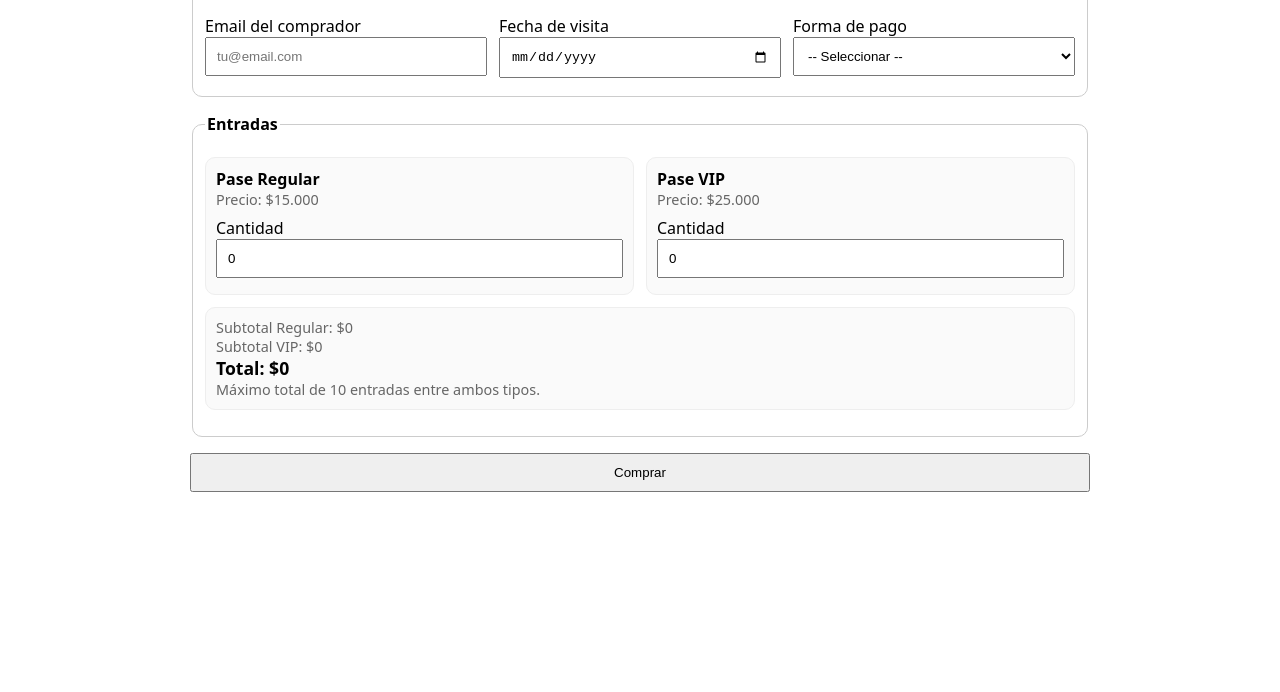
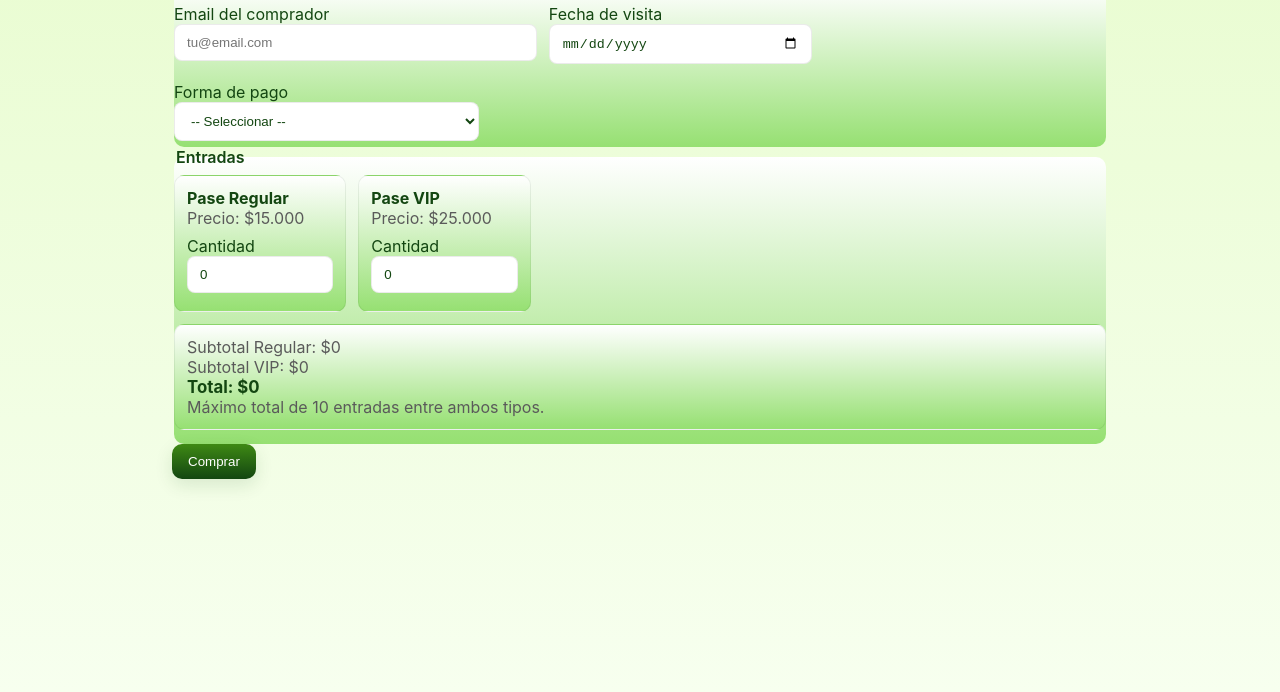
Before and after one commit to paulachudnosky/TDD-Comprar-Entradas-G15, a plain HTML site: page frontend/index.html in a window 1280 px wide. Shown: the part 108-800 px from the top of the page. Drawn offline with Linux system fonts and the light colour scheme.

Commit message:
add estilos

```diff
--- a/frontend/index.html
+++ b/frontend/index.html
@@ -4,59 +4,7 @@
   <meta charset="UTF-8" />
   <title>Comprar Entradas - EcoHarmony Park</title>
   <meta name="viewport" content="width=device-width, initial-scale=1" />
-  <style>
-    body {
-      font-family: system-ui, Arial, sans-serif;
-      max-width: 900px;
-      margin: 24px auto;
-      padding: 0 12px;
-    }
-    h1 { margin-bottom: 16px; }
-
-    fieldset {
-      border: 1px solid #ccc;
-      border-radius: 10px;
-      padding: 12px;
-      margin-bottom: 16px;
-    }
-
-    legend { font-weight: bold; }
-
-    label { display: block; margin: 6px 0; }
-
-    input, select, button {
-      padding: 10px;
-      width: 100%;
-      box-sizing: border-box;
-    }
-
-    .row { display: flex; flex-wrap: wrap; gap: 12px; }
-    .row > div { flex: 1 1 240px; min-width: 220px; }
-
-    .panel {
-      border: 1px solid #eee;
-      border-radius: 10px;
-      background: #fafafa;
-      padding: 10px;
-      margin-top: 10px;
-    }
-
-    .muted { color: #666; font-size: 0.9rem; }
-    .total { font-weight: bold; font-size: 1.1rem; }
-
-    .age-box {
-      border-radius: 8px;
-      padding: 10px;
-      margin: 6px 0;
-    }
-    .regular-box { background: #e8f9e8; border: 1px solid #b4dfb4; }
-    .vip-box { background: #e8f0ff; border: 1px solid #b4c8ff; }
-
-    .price-label { font-size: 0.85rem; color: #333; margin-top: 3px; }
-
-    .err { color: #a00; }
-    .ok { color: #0a0; }
-  </style>
+  <link rel="stylesheet" href="styles.css">
 </head>
 <body>
   <h1>Comprar Entradas</h1>
@@ -183,7 +131,7 @@
       const vipDiv = document.createElement("div");
 
       if (qR > 0) {
-        regDiv.innerHTML = `<h3>🟩 Edades de Entradas Regulares</h3>`;
+        regDiv.innerHTML = `<br/><h3>Edades de Entradas Regulares</h3>`;
         for (let i = 0; i < qR; i++) {
           const box = document.createElement("div");
           box.className = "age-box regular-box";
@@ -198,7 +146,7 @@
       }
 
       if (qV > 0) {
-        vipDiv.innerHTML = `<h3>🟦 Edades de Entradas VIP</h3>`;
+        vipDiv.innerHTML = `<br/><h3>Edades de Entradas VIP</h3>`;
         for (let i = 0; i < qV; i++) {
           const box = document.createElement("div");
           box.className = "age-box vip-box";
--- /dev/null
+++ b/frontend/styles.css
@@ -0,0 +1,96 @@
+:root {
+  /* Palette provided by user */
+  --eh-900: #134611; /* darkest */
+  --eh-800: #3E8914;
+  --eh-600: #3DA35D;
+  --eh-400: #96E072;
+  --eh-100: #E8FCCF; /* lightest */
+
+  --bg: var(--eh-100);
+  --card-bg: #ffffff;
+  --muted: #5a5a5a;
+  --danger: #b71c1c;
+  --radius: 10px;
+}
+
+/* Global reset / base */
+* { box-sizing: border-box; }
+html,body { height: 100%; }
+body {
+  font-family: Inter, system-ui, -apple-system, "Segoe UI", Roboto, "Helvetica Neue", Arial;
+  margin: 0;
+  padding: 24px 12px;
+  background: linear-gradient(180deg, var(--bg) 0%, #f7ffef 100%);
+  color: var(--eh-900);
+  -webkit-font-smoothing: antialiased;
+  max-width: 960px;
+  margin-left: auto;
+  margin-right: auto;
+}
+
+h1, h2, h3 { color: var(--eh-900); margin-top: 0; }
+
+/* Layout helpers */
+.container { max-width: 960px; margin: 0 auto; padding: 0 12px; }
+.row { display:flex; gap:12px; flex-wrap:wrap; }
+
+/* Cards / panels */
+.card, .panel, fieldset {
+  /* background: linear-gradient(180deg, var(--card-bg), #134611); */
+  /* background: linear-gradient(180deg, var(--card-bg), #3e8914); */
+  /* background: linear-gradient(180deg, var(--card-bg), #3DA35D); */
+  background: linear-gradient(180deg, var(--card-bg), #96E072);
+  /* background: linear-gradient(180deg, var(--card-bg), #E8FCCF); */
+  border-radius: var(--radius);
+  border: 1px solid rgba(19,70,17,0.08);
+  padding: 12px;
+}
+
+fieldset { border: none; padding: 0; }
+legend { font-weight: 600; margin-bottom: 8px; }
+
+/* Forms */
+label { display:block; margin-bottom: 6px; }
+input[type="text"], input[type="email"], input[type="number"], input[type="date"], select {
+  width:100%; padding:10px 12px; border-radius:8px; border:1px solid rgba(0,0,0,0.08);
+  background: #fff; color: inherit;
+}
+
+button {
+  background: linear-gradient(180deg, var(--eh-800), var(--eh-900));
+  color: white; border: none; padding: 10px 16px; border-radius: 10px; cursor: pointer;
+  box-shadow: 0 6px 18px rgba(19,70,17,0.12);
+}
+button[disabled] { opacity: 0.6; cursor: not-allowed; }
+
+.btn-ghost { background: transparent; color: var(--eh-900); border: 1px solid rgba(19,70,17,0.08); }
+
+.muted { color: var(--muted); }
+.total { font-weight: 700; font-size: 1.05rem; }
+
+.age-box { border-radius: 8px; padding: 10px; margin: 6px 0; }
+.regular-box { background: linear-gradient(180deg, #f6fff6, var(--eh-100)); border:1px solid rgba(61,163,93,0.12); }
+.vip-box {
+  background: linear-gradient(180deg, #134611, rgba(19,70,17,0.9));
+  border: 1px solid rgba(19,70,17,0.9);
+  color: #e8fdec; /* light text for contrast */
+}
+
+/* Ensure inputs and labels inside vip-box are readable */
+.vip-box label, .vip-box .price-label { color: #e8fdec; }
+.vip-box input, .vip-box select { background: rgba(255,255,255,0.06); color: #fff; border: 1px solid rgba(255,255,255,0.12); }
+
+.price-label { font-size: 0.85rem; color: #333; margin-top: 3px; }
+.err { color: var(--eh-100);}
+.ok { color: var(--eh-100); }
+
+/* Small UI chips */
+.chip { display:inline-block; padding:6px 10px; border-radius:999px; background: rgba(19,70,17,0.06); color: var(--eh-900); border: 1px solid rgba(19,70,17,0.08); }
+
+/* Utility spacing */
+.spacer { height: 12px; }
+
+/* Responsive adjustments */
+@media (max-width:640px) {
+  .row { flex-direction: column; }
+}
```
Also changed, not shown: frontend/checkout.html (+1 -9 lines), frontend/payment-failure.html (+1 -5 lines), frontend/payment-success.html (+1 -5 lines), frontend/purchase-details.html (+1 -8 lines).
